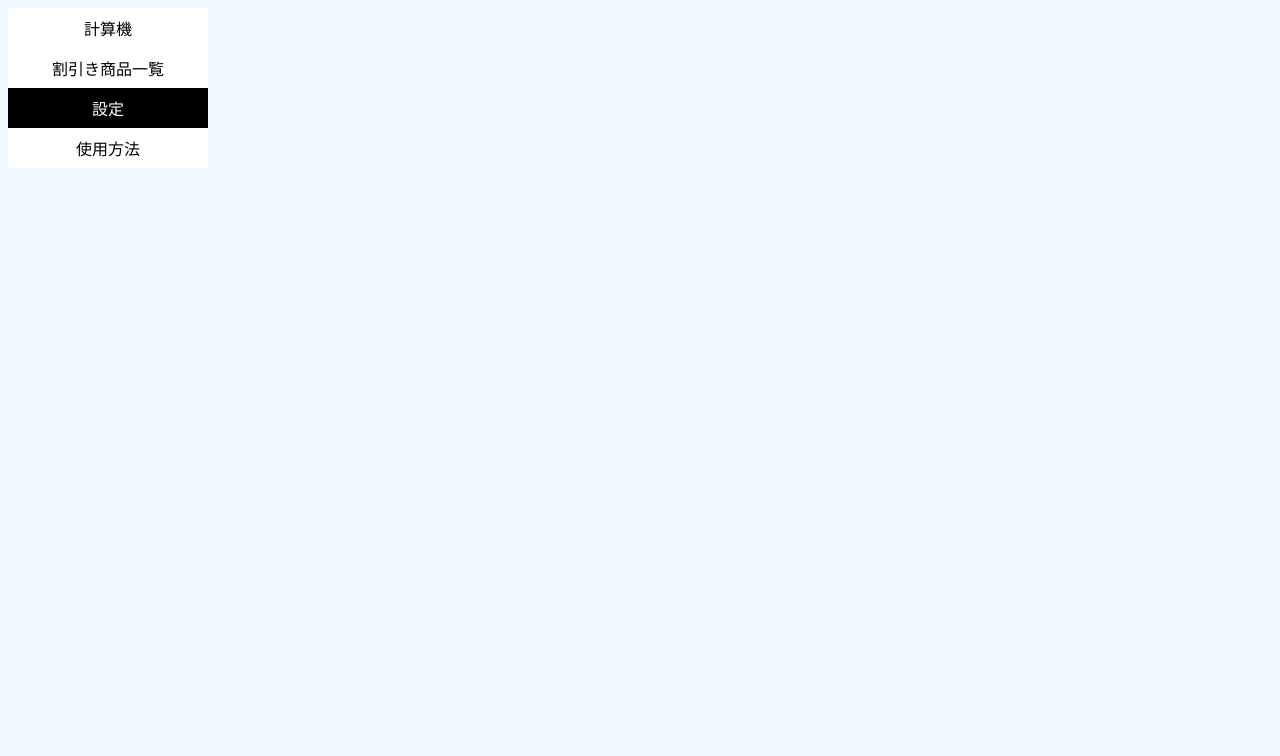
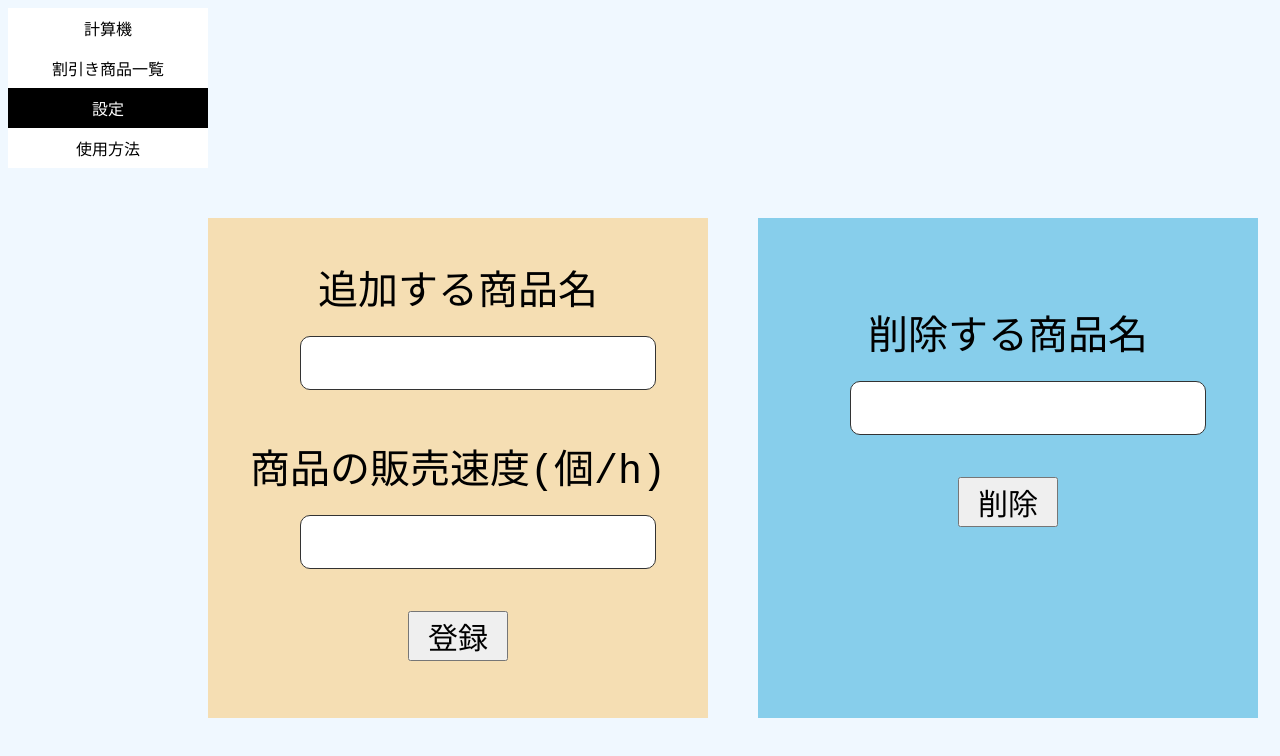
Before and after one commit to sakuratti/Kobedenshi-end-of-term, a plain HTML site: page Edit.html in a window 1280 px wide. Drawn offline with Linux system fonts and the light colour scheme.

Commit message:
設定画面

```diff
--- a/Calculate.css
+++ b/Calculate.css
@@ -46,6 +46,10 @@ h1{
     margin-left: auto;
 }
 
+select{
+    width: 800px; height: 75px;
+}
+
 
 .calculate{
     text-align: center;
--- a/Edit.css
+++ b/Edit.css
@@ -29,3 +29,58 @@ li a:hover:not(.active) {
 	color: white;
 	background-color: red;
 }
+
+.registration{
+	margin-top: 50px;
+	margin-left: 200px;
+	text-align: center;
+	font-size: 40px;
+	font-family:monospace;
+	float: left;
+	background-color:wheat;
+	width: 500px;
+	height: 500px;
+}
+
+#input1{
+	margin-top: 20px;
+	border: 1px solid #333333; border-radius: 10px;
+	width: 350px; height: 50px;
+	font-size: 50px;
+}
+
+#input2{
+	margin-top: 20px;
+	border: 1px solid #333333; border-radius: 10px;
+	width: 350px; height: 50px;
+	font-size: 50px;
+}
+
+#btn1{
+	width: 100px;
+	font-size: 30px;
+}
+
+.delete{
+	margin-top: 50px;
+	margin-left: 50px;
+	text-align: center;
+	font-size: 40px;
+	font-family:monospace;
+	float: left;
+	background-color:skyblue;
+	width: 500px;
+	height: 500px;
+}
+
+#delete{
+	margin-top: 20px;
+	border: 1px solid #333333; border-radius: 10px;
+	width: 350px; height: 50px;
+	font-size: 50px;
+}
+
+#btn2{
+	width: 100px;
+	font-size: 30px;
+}
--- a/Edit.html
+++ b/Edit.html
@@ -13,5 +13,25 @@
             <li><a class="active" href="Edit.html">設定</a></li>
             <li><a href="Help.html">使用方法</a></li>
         </ul>
+
+        <div class="registration">
+            <dl>
+                <dt>追加する商品名</dt>
+                <dd><input type="text" name="name" value="" id="input1"></dd>
+                <br>
+                <dt>商品の販売速度(個/h)</dt>
+                <dd><input type="number" name="speed" value="" id="input2"></dd>
+            </dl>
+            <button id="btn1">登録</button>
+        </div>
+
+        <div class="delete">
+                <dl>
+                    <br>
+                    <dt class="dele">削除する商品名</dt>
+                    <dd><input type="text" name="name" value="" id="delete"></dd>
+                </dl>
+                <button id="btn2">削除</button>
+            </div>
     </body>
 </html>
```
Also changed, not shown: img/SmartFavicon.png (added), img/favicon.ico (added).
